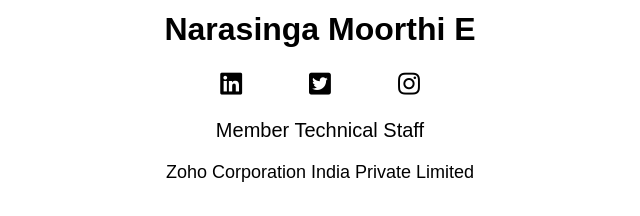
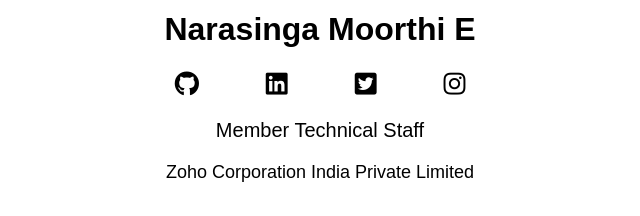
Before and after one commit to ensmoorthi/ensmoorthi.github.io, a plain HTML site: page index.html in a window 1280 px wide. Shown: the part 542-758 px from the top of the page, without its empty margins (320-960 px from the left). Drawn offline with Linux system fonts and the light colour scheme.

Commit message:
Added GitHub profile page's link.

```diff
--- a/index.css
+++ b/index.css
@@ -17,6 +17,10 @@ body{
 	text-decoration: none;
 }
 
+.github :hover{
+	color: #A0A0A0;
+}
+
 .linkedin :hover{
 	color: #2977c9;
 }
--- a/index.html
+++ b/index.html
@@ -14,7 +14,10 @@
             <h1>Narasinga Moorthi E</h1>
 
             <div class="social">
-                <a class="linkedin" href="https://www.linkedin.com/in/narasingamoorthi" title="LinkedIn" target="_blank">
+                <a class="github" href="https://github.com/ensmoorthi" title="GitHub" target="_blank">
+                    <i class="fab fa-github"></i>
+                </a>
+                <a class="linkedin" href="https://linkedin.com/in/narasingamoorthi" title="LinkedIn" target="_blank">
                     <i class="fab fa-linkedin"></i>
                 </a>
                 <a class="twitter" href="https://twitter.com/ensmoorthi" title="Twitter" target="_blank">
```
